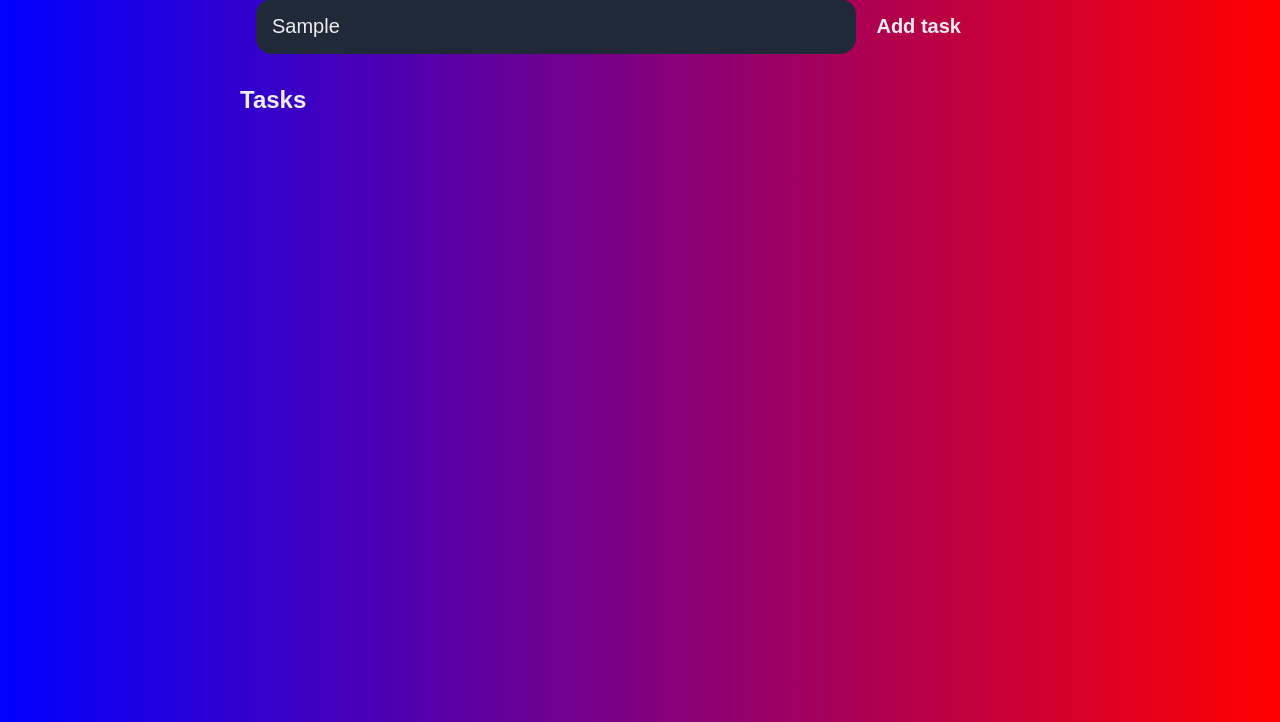
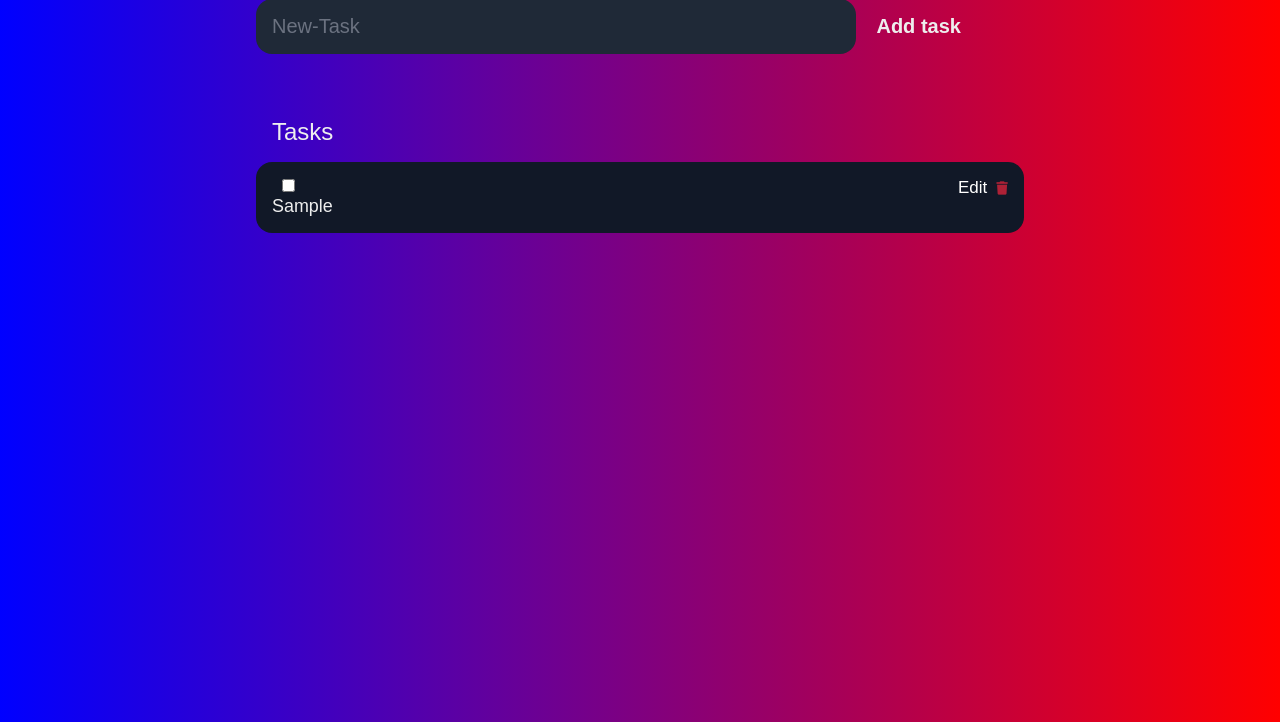
Before and after one commit to VladislavGlushkov/Task_manager, a plain HTML site: page index.html in a window 1280 px wide. Both pictures are taken after typing "Sample" into the empty fields and a click on the button "Add task". Shown: the part 78-800 px from the top of the page. Drawn offline with Linux system fonts and the light colour scheme.

Commit message:
first commit on project

```diff
--- a/script.js
+++ b/script.js
@@ -1,6 +1,6 @@
 window.addEventListener("load", () => {
     const form = document.querySelector("#new-task-form");
-    const input = document.querySelector("#new-task_input");
+    const input = document.querySelector("#new-task-input");
     const list_el = document.querySelector(".tasks");
 
 
@@ -9,20 +9,75 @@ window.addEventListener("load", () => {
 
         let task = input.value;
         task = task.trim()
+
         if (!task) {
             alert("Please add task")
             return;
         }
+
         const task_el = document.createElement("div");
         task_el.classList.add("tasks-div");
+
         const task_content_el = document.createElement("div");
         task_content_el.classList.add("content");
         task_el.append(task_content_el);
+
         const task_cbox = document.createElement("input");
         task_cbox.classList.add("cbox");
-        task_cbox.type= "checkbox";
+        task_cbox.type = "checkbox";
         task_content_el.append(task_cbox);
 
+        task_cbox.addEventListener("click", () => {
+            if (task_cbox.checked) {
+                task_cbox.nextElementSibling.classList.add("italic")
+                task_cbox.nextElementSibling.classList.remove("normal")
+            } else {
+                task_cbox.nextElementSibling.classList.remove("italic")
+                task_cbox.nextElementSibling.classList.add("normal")
+            }
+        });
 
+        const task_input_el = document.createElement("input");
+        task_input_el.classList.add("text");
+        task_input_el.type = "text";
+        task_input_el.value = task;
+        task_input_el.setAttribute("readonly", "readonly");
+        task_content_el.append(task_input_el);
+
+        const task_actions_element = document.createElement("div");
+        task_actions_element.classList.add("actions");
+
+        const task_edit_element = document.createElement("button")
+        task_edit_element.classList.add("edit");
+        task_edit_element.innerHTML = "Edit"
+
+        const task_delete_element = document.createElement("button")
+        task_delete_element.classList.add("delete")
+
+        task_delete_element.addEventListener("click",()=>{
+            task_delete_element.parentElement.parentElement.remove()
+        })
+
+        const icon = document.createElement("i")
+        icon.classList.add("fa-solid")
+        icon.classList.add("fa-trash")
+        task_delete_element.append(icon)
+
+        task_actions_element.append(task_edit_element)
+        task_actions_element.append(task_delete_element)
+        task_el.append(task_actions_element)
+        list_el.append(task_el)
+
+        input.value=""
+        task_edit_element.addEventListener("click",()=>{
+            if (task_edit_element.innerText.toLowerCase() == "edit"){
+                task_input_el.removeAttribute("readonly")
+                task_input_el.focus();
+                task_edit_element.innerText= "Save"
+            } else{
+                task_input_el.setAttribute("readonly","readonly")
+                task_edit_element.innerText= "Edit"
+            }
+        })
     })
 })
--- a/style.css
+++ b/style.css
@@ -74,9 +74,71 @@ input,button{
 }
 
 main{
-    flex: 1 1 0%;
+    flex: 1;
     width: 100%;
     max-width: 800px;
     margin: 0 auto;
+}
 
+.task-list{
+    padding: 1rem;
 }
+.task-list h2{
+    font-size: 1.5rem;
+    font-weight: 300;
+    margin: 1rem;
+}
+
+.tasks .tasks-div{
+    display: flex;
+    justify-content: space-between;
+    background-color: var(--darkest);
+    padding: 1rem;
+    border-radius: 1rem;
+    margin-top: 0.5rem;
+}
+
+.task .tasks-div .content{
+    flex: 2;
+    display: flex;
+    align-items: center;
+}
+
+.tasks .tasks-div .content .cbox{
+    margin: 0 10px;
+}
+
+.tasks .tasks-div .content .text{
+    color:var(--light);
+    font-size: 1.12rem;
+    width: 100%;
+    display: block;
+    transition: 0.4s;
+}
+
+.tasks .tasks-div .actions button:hover{
+    opacity:0.7;
+}
+
+.tasks .tasks-div .actions button:active{
+    opacity: 0.5;
+}
+
+.tasks .tasks-div .actions .delete{
+    color: rgb(174, 33, 54);
+}
+
+.italic{
+    font-style: italic;
+    text-decoration: line-through;
+}
+
+.normal{
+    font-style: normal;
+}
+
+.edit{
+    color: #ffffff;
+    margin: 0 9px;
+    font-size: 17px;
+}
```
Also changed, not shown: 1 other file.
